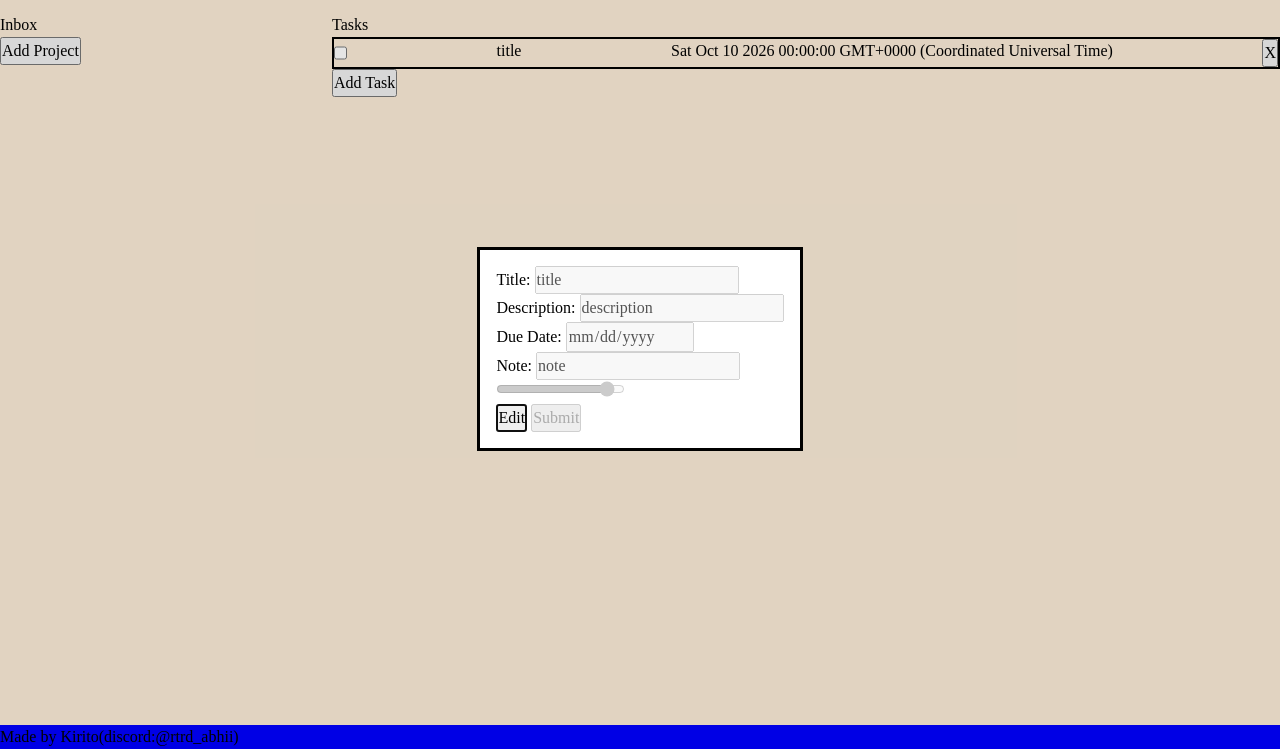
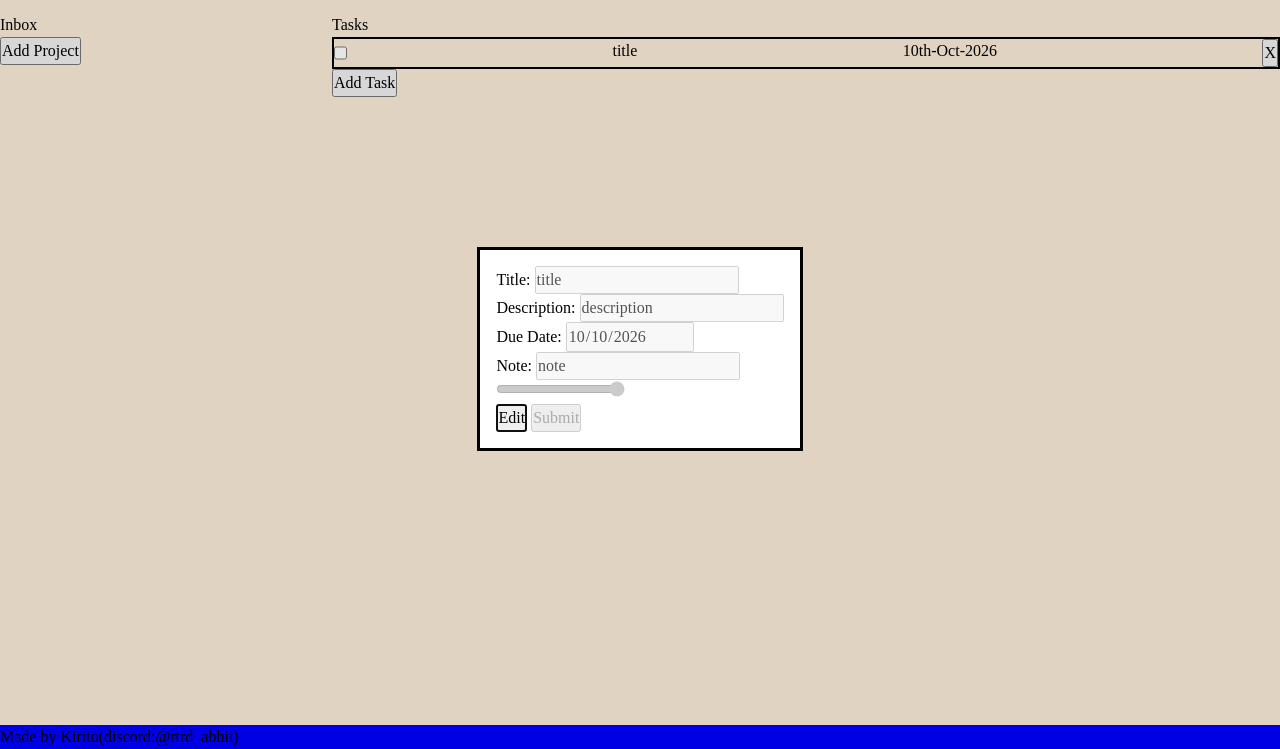
Before and after one commit to Kirito-exe/todo-list, a website built with webpack: page src/template.html in a window 1280 px wide. Both pictures are taken after a click on the element "title". Shown: the part 51-800 px from the top of the page. Built offline with nearby package versions, Linux system fonts and the light colour scheme.

Commit message:
minor fixes

```diff
--- a/src/index.js
+++ b/src/index.js
@@ -4,12 +4,9 @@ import projectControl from "./modules/projects-control.js";
 import { screenController } from "./modules/menu-control.js";
 import addTask from "./modules/add-task.js";
 
-
+(function(){
 let pc = projectControl();
 let sc = screenController(pc);
 sc.refreshProjectList()
 addTask(pc).taskSubmit();
-
-// import taskLoader from "./modules/task-loader.js";
-// taskLoader(pc.getProject(1))
-// console.log(pc.getProject(1).returnTasks())
+}())
--- a/src/modules/edit-task.js
+++ b/src/modules/edit-task.js
@@ -1,7 +1,6 @@
-
+import { format } from "date-fns";
 import taskLoader from "./task-loader.js";
 export function showDetails(pc,task){
-    console.log("showDetails was accessed")
     let dialog=document.querySelector("#editTask-dialog");
     let title=dialog.querySelector("#task-title");
     let desc=dialog.querySelector("#task-desc");
@@ -10,7 +9,7 @@ export function showDetails(pc,task){
     let priority = dialog.querySelector("#priority");
     title.value= task.title;
     desc.value = task.description;
-    date.value = task.dueDate;
+    date.value = format(task.dueDate,"yyyy-MM-d");
     note.value = task.note;
     if(task.priority==="low"){
         priority.value=0;
@@ -36,7 +35,6 @@ export function showDetails(pc,task){
             priorityStr = "high"
         }
         task.priority = priorityStr;
-        console.log("submit button was accessed")
         event.preventDefault();
         dialog.close()
     }
@@ -68,23 +66,19 @@ export function showDetails(pc,task){
 }
 export function applyEditDialog(pc){
 
-    console.log("apply edit was accessed")
     let tasks = document.querySelector(".tasks");
     let taskTitles = tasks.querySelectorAll("#task-title");
     let projectIndex ="";
     taskTitles.forEach((task)=>{
         task.addEventListener("click",(event)=>{
             let taskIndex = parseInt(event.currentTarget.parentNode.dataset.taskId);
-            console.log(taskIndex)
             let projectId = tasks.dataset.projectId;
             for(let i =0;i<pc.listProjectsArr().length;i++){
                 if(projectId===pc.listProjectsArr()[i].getId()){
                     projectIndex = i;
-                    console.log(projectIndex);
                 }
             }
-            console.log("task event listener was accessed")
-            console.log(pc.getTask(projectIndex,taskIndex))
+
             showDetails(pc,pc.getTask(projectIndex,taskIndex))
         })
     })
--- a/src/modules/menu-control.js
+++ b/src/modules/menu-control.js
@@ -1,4 +1,4 @@
-import { applyEditDialog, showDetails } from "./edit-task.js";
+
 import taskLoader from "./task-loader.js";
 import addTask from "./add-task.js"
 function screenController(pc){
@@ -7,21 +7,22 @@ function screenController(pc){
     function refreshProjectList(){
         menu.textContent="";
         for(let item of pc.listProjectsArr()){
+            item.sortThroughDate();
             let tl = taskLoader(pc,item);
             let projectTitle = document.createElement("div");
             let projectDelete = document.createElement("button");
             projectTitle.textContent = item.getName();
             let id = item.getId();
-            if(pc.listProjectsArr().indexOf(item)!==0){
-                menuRow.appendChild(projectDelete);
-            }
-            projectDelete.textContent = "X";
+
 
             let menuRow = document.createElement("div");
             menuRow.dataset.projectId = id
             menuRow.setAttribute("class","menu-row");
             menuRow.appendChild(projectTitle);
-
+            if(pc.listProjectsArr().indexOf(item)!==0){
+                menuRow.appendChild(projectDelete);
+            }
+            projectDelete.textContent = "X";
             menu.appendChild(menuRow);
             deletefunc();
             projectTitle.addEventListener("click",()=>tl.loadTasks());
--- a/src/modules/project-module.js
+++ b/src/modules/project-module.js
@@ -1,3 +1,4 @@
+import { compareAsc } from "date-fns";
 import todoItem from "./todo-item.js";
 export default function (projectName) {
   let name = projectName;
@@ -26,5 +27,8 @@ export default function (projectName) {
   function getId(){
     return projectId;
   }
-  return { toggleTaskStatus, deleteTask, returnTasks, changeName,addTask, getName,getId };
+  function sortThroughDate(){
+    tasks.sort((a,b)=>compareAsc(a.dueDate,b.dueDate));
+  }
+  return { toggleTaskStatus, deleteTask, returnTasks, changeName,addTask, getName,getId,sortThroughDate };
 }
--- a/src/modules/task-loader.js
+++ b/src/modules/task-loader.js
@@ -1,7 +1,8 @@
-import { applyEditDialog, showDetails } from "./edit-task.js";
+import { applyEditDialog } from "./edit-task.js";
 export default function(pc,project){
     let tasks = document.querySelector("#content .tasks");
     function loadTasks(){
+        project.sortThroughDate()
         tasks.textContent="";
         for(let task of project.returnTasks()){
             let taskRow = document.createElement("div");
@@ -17,7 +18,7 @@ export default function(pc,project){
             taskTitle.textContent = task.title;
             let taskDate = document.createElement("div");
             taskDate.id = "task-dueDate";
-            taskDate.textContent = task.dueDate;
+            taskDate.textContent = task.formattedDate;
             taskRow.appendChild(taskTitle);
             taskRow.appendChild(taskDate);
             let del = document.createElement("button");
@@ -39,8 +40,6 @@ export default function(pc,project){
                 let taskRow = event.currentTarget.parentNode;
                 project.deleteTask(parseInt(taskRow.dataset.taskId));
                 loadTasks();
-                console.log(event.currentTarget);
-                console.log(delButtons)
             })
         })
     }
@@ -51,8 +50,6 @@ export default function(pc,project){
                 let taskId = parseInt(event.currentTarget.parentNode.dataset.taskId);
                 if (event.currentTarget.checked) {
                     project.returnTasks()[taskId].doneStatus = true;
-                    console.log(project.returnTasks()[taskId])
-                    console.log(taskId)
                 } else {
                     project.returnTasks()[taskId].doneStatus = false;
                 }
--- a/src/modules/todo-item.js
+++ b/src/modules/todo-item.js
@@ -1,5 +1,6 @@
-
+import { format } from "date-fns";
 export default class {
+  formattedDate = "";
   doneStatus = false;
   #id; //status for task completed or not
   constructor(title, description, dueDate,priority,note) {
@@ -8,6 +9,7 @@ export default class {
     this.dueDate = new Date(dueDate);
     this.priority = priority
     this.note = note;
+    this.formattedDate = format(this.dueDate,"do-MMM-yyyy")
   }
   toggleStatus() {
     this.doneStatus = this.doneStatus === false ? this.doneStatus = true : false;
--- a/src/template.html
+++ b/src/template.html
@@ -90,7 +90,7 @@
                 </div>
                 <div class="form-row">
                     <label for="priority"></label>
-                    <input type="range" name="priority" id="priority" min="0" max="11" step="5"  disabled>
+                    <input type="range" name="priority" id="priority" min="0" max="10" step="5"  disabled>
                 </div>
                 <div class="buttons">
                     <button type="button" id="edit-details">Edit</button>
```
